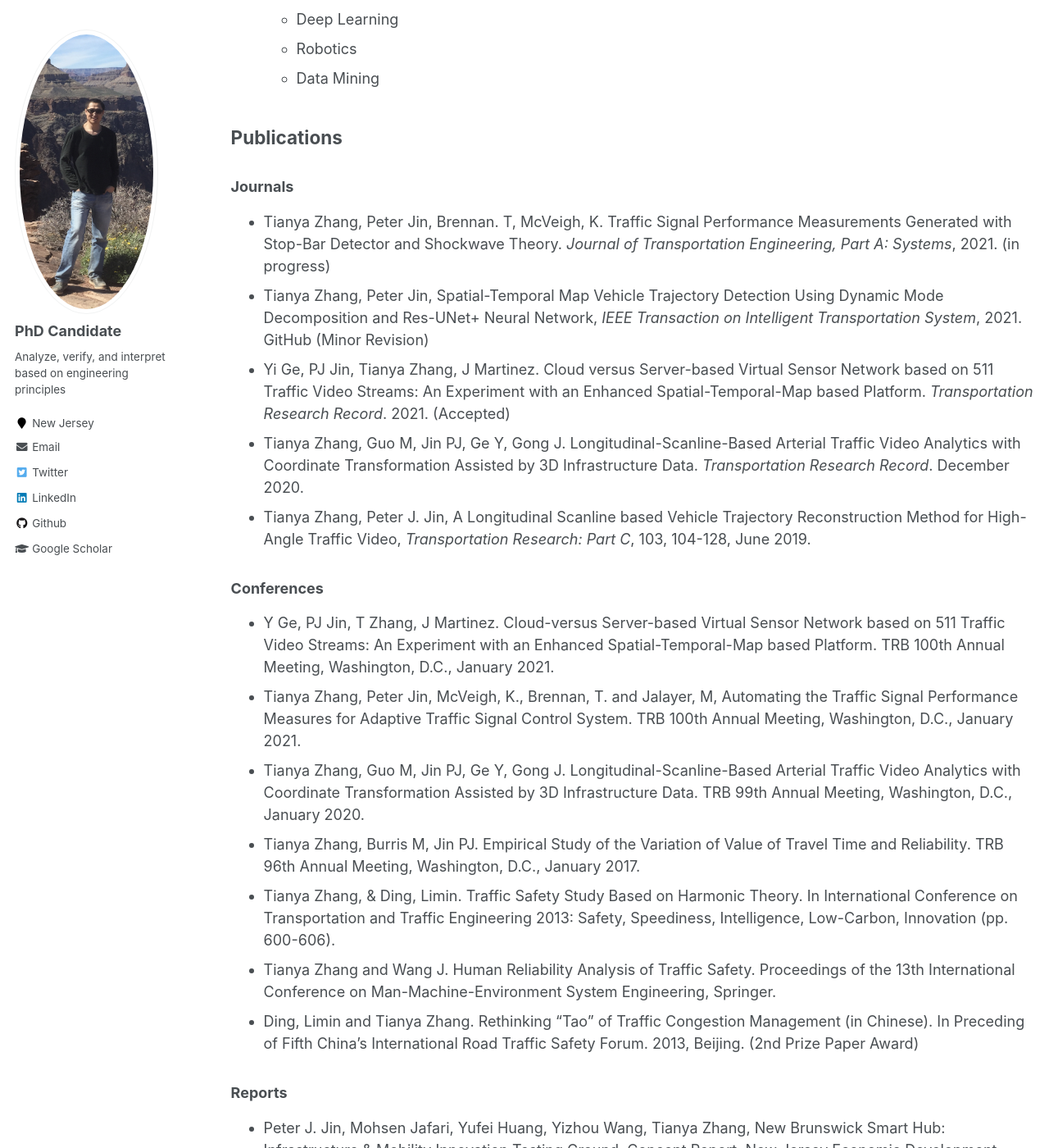
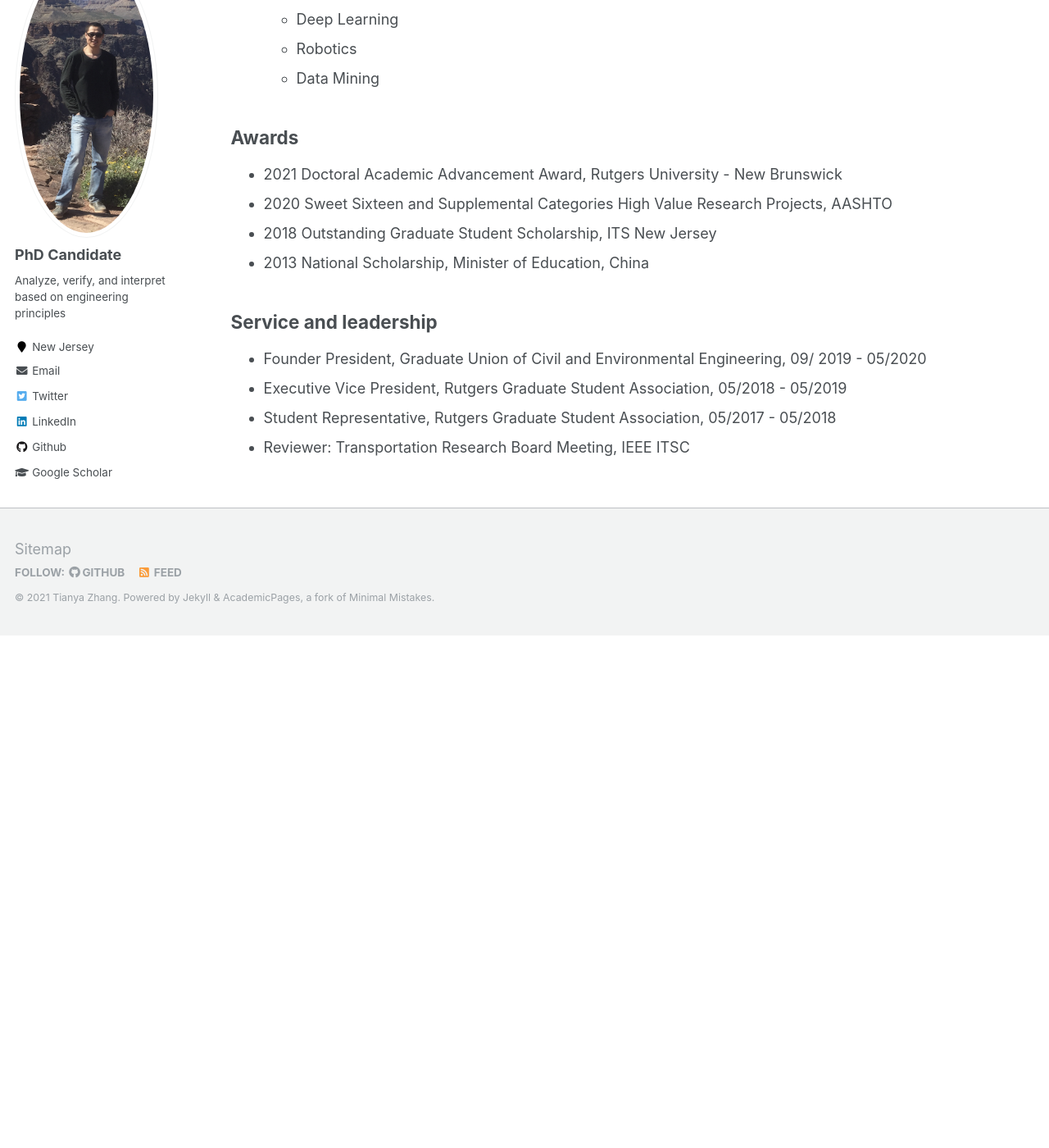
Before and after one commit to TeRyZh/Website, a Jekyll site: the page built from _pages/cv.md, in a window 1280 px wide and 1400 px high, scrolled down 792 px. Shown: the whole window at 82% size. Built offline with Jekyll 4.4.1, drawn with Linux system fonts in a browser that asks for light colours; after the commit the page ends 1567 px from its top, so only the background shows below that; some of the changed text lies outside the part shown.

Commit message:
Update cv.md

```diff
--- a/_pages/cv.md
+++ b/_pages/cv.md
@@ -33,34 +33,6 @@ Skills
   * Robotics
   * Data Mining
 
-Publications
-------
-### Journals
-* Tianya Zhang, Peter Jin, Brennan. T, McVeigh, K. Traffic Signal Performance Measurements Generated with Stop-Bar Detector and Shockwave Theory. *Journal of Transportation Engineering, Part A: Systems*, 2021. (in progress)
-* Tianya Zhang, Peter Jin, Spatial-Temporal Map Vehicle Trajectory Detection Using Dynamic Mode Decomposition and Res-UNet+ Neural Network, *IEEE Transaction on Intelligent Transportation System*, 2021. GitHub (Minor Revision)
-* Yi Ge, PJ Jin, Tianya Zhang, J Martinez. Cloud versus Server-based Virtual Sensor Network based on 511 Traffic Video Streams: An Experiment with an Enhanced Spatial-Temporal-Map based Platform. *Transportation Research Record*. 2021. (Accepted)
-* Tianya Zhang, Guo M, Jin PJ, Ge Y, Gong J. Longitudinal-Scanline-Based Arterial Traffic Video Analytics with Coordinate Transformation Assisted by 3D Infrastructure Data. *Transportation Research Record*. December 2020.
-* Tianya Zhang, Peter J. Jin, A Longitudinal Scanline based Vehicle Trajectory Reconstruction Method for High-Angle Traffic Video, *Transportation Research: Part C*, 103, 104-128, June 2019.
-
-### Conferences
-* Y Ge, PJ Jin, T Zhang, J Martinez. Cloud-versus Server-based Virtual Sensor Network based on 511 Traffic Video Streams: An Experiment with an Enhanced Spatial-Temporal-Map based Platform. TRB 100th Annual Meeting, Washington, D.C., January 2021.
-* Tianya Zhang, Peter Jin, McVeigh, K., Brennan, T. and Jalayer, M, Automating the Traffic Signal Performance Measures for Adaptive Traffic Signal Control System. TRB 100th Annual Meeting, Washington, D.C., January 2021.
-* Tianya Zhang, Guo M, Jin PJ, Ge Y, Gong J. Longitudinal-Scanline-Based Arterial Traffic Video Analytics with Coordinate Transformation Assisted by 3D Infrastructure Data. TRB 99th Annual Meeting, Washington, D.C., January 2020.
-* Tianya Zhang, Burris M, Jin PJ. Empirical Study of the Variation of Value of Travel Time and Reliability. TRB 96th Annual Meeting, Washington, D.C., January 2017.
-* Tianya Zhang, & Ding, Limin. Traffic Safety Study Based on Harmonic Theory. In International Conference on Transportation and Traffic Engineering 2013: Safety, Speediness, Intelligence, Low-Carbon, Innovation (pp. 600-606).
-* Tianya Zhang and Wang J. Human Reliability Analysis of Traffic Safety. Proceedings of the 13th International Conference on Man-Machine-Environment System Engineering, Springer.
-* Ding, Limin and Tianya Zhang. Rethinking “Tao” of Traffic Congestion Management (in Chinese). In Preceding of Fifth China’s International Road Traffic Safety Forum. 2013, Beijing. (2nd Prize Paper Award)
-
-### Reports
-* Peter J. Jin, Mohsen Jafari, Yufei Huang, Yizhou Wang, Tianya Zhang, New Brunswick Smart Hub: Infrastructure & Mobility Innovation Testing Ground, Concept Report, New Jersey Economic Development Authority (NJEDA), Final Report, November 2019.
-* Jin P., Ge Y., Zhang T., Wang Y., Martinez J. (2019). Cloud-Based Virtual Traffic Sensor Network with 511 CCTV Traffic Video Streams. (Report No. CAIT-UTC-NC8). Rutgers: Center for Advanced Infrastructure and Transportation (CAIT).
-* Jin, P., Zhang, T., Brennan, T. and Jalayer, M. (2019). Real-Time Signal Performance Measurement (RT-SPM) (Report No. FHWA-NJ-2019-002). Trenton: New Jersey Department of Transportation.
-
-### Patents
-* Jin J, Ran B, Chen T, Jiang X, Zhang T, Yao Z, inventors; CAVH LLC, assignee. Cloud-based technology for connected and automated vehicle highway systems. United States patent application US 16/454,268.
-* Jin J, Ran B, Chen T, Zhang T, Jiang X, Yao Z, inventors; CAVH LLC, assignee. Fixed-route service system for CAVH systems. United States patent application US 16/506,470. 2020 Jan 16.
-* Jing Jin, Bobby Ouyang, Seyedamirali Ardestani, Yizhou Wang, Xiaowen Jiang, Tianya Zhang, Incident Site Investigation and Management System based on Unmanned Aerial Vehicles, U.S. Non-Provisional Patent Application No. 62/544,461, Publication Date: 14-Feb-2019.
-
 Awards
 ------
   * 2021 Doctoral Academic Advancement Award, Rutgers University - New Brunswick
```
